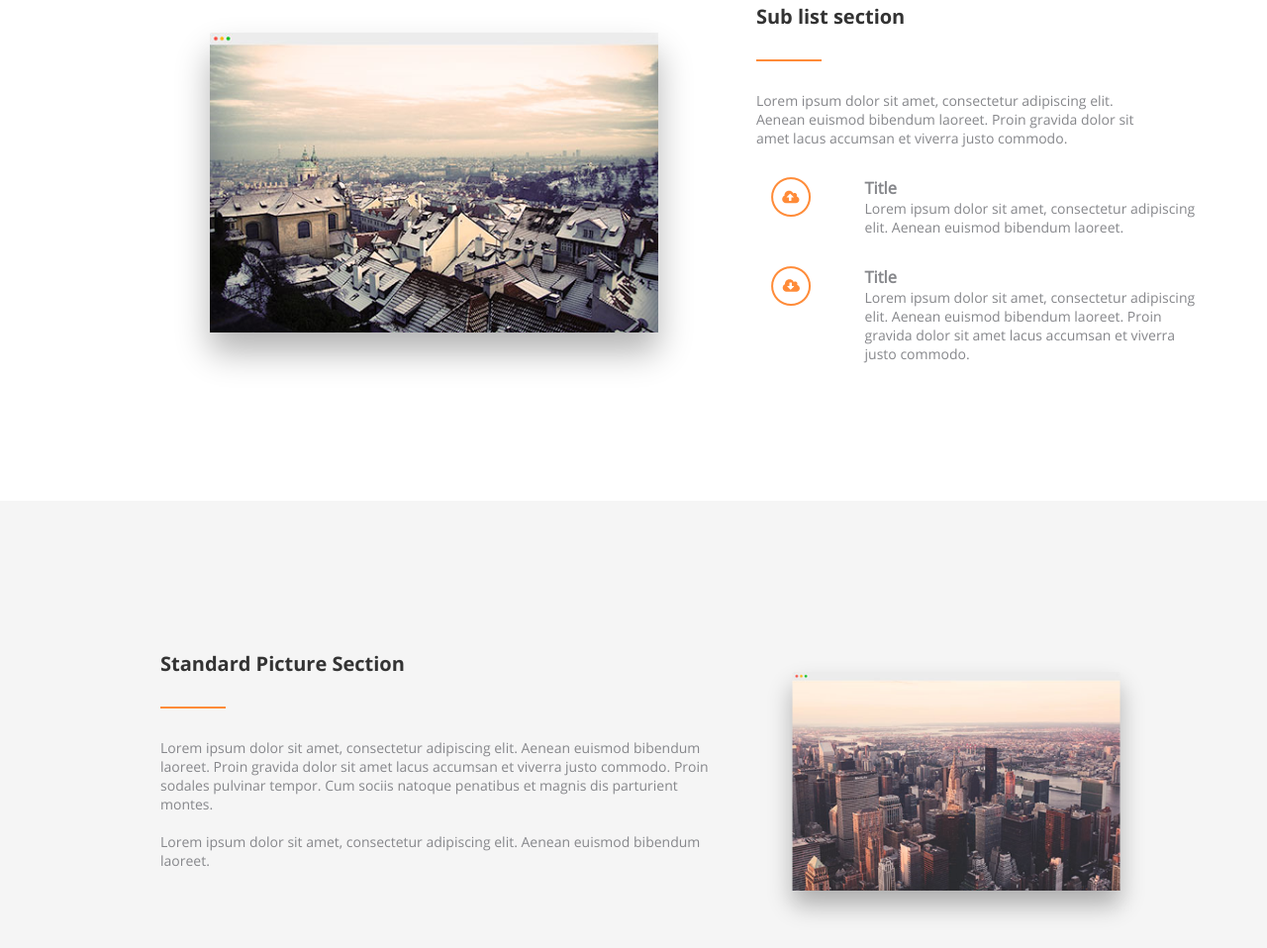
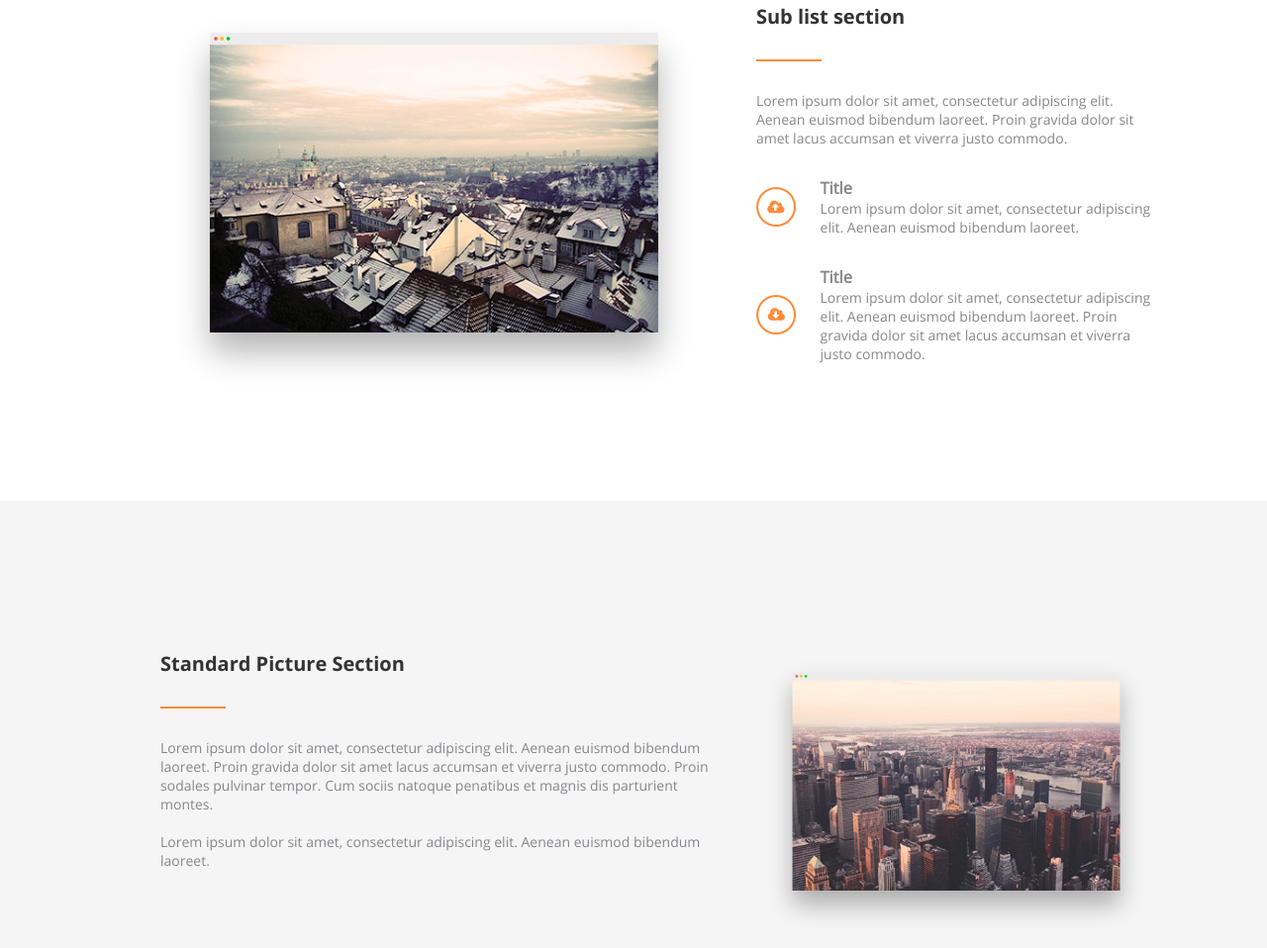
Before and after one commit to mortalshot/AXIT, a plain HTML site: page index.html in a window 1280 px wide. Shown: the part 1545-2503 px from the top of the page at 99% size. Drawn offline with Linux system fonts and the light colour scheme.

Commit message:
Еще фиксы

```diff
--- a/css/style.css
+++ b/css/style.css
@@ -152,6 +152,9 @@ li {
     padding-left: 15px;
 }
 
+.p0 {
+    padding: 0;
+}
 /*navbar-main style*/
 .logo img {
     height: 27px;
@@ -480,6 +483,7 @@ input::placeholder {
     font-family: OpenSansSemiBold;
     color: #86878b;
     padding-bottom: 15px;
+    font-style: italic;
 }
 
 .popular {
--- a/index.html
+++ b/index.html
@@ -141,20 +141,20 @@
                     euismod bibendum laoreet. Proin gravida dolor sit amet lacus
                     accumsan et viverra justo commodo.</p>
                 <div class="subListTitle">
-                    <div class="col-sm-2">
+                    <div class="col-sm-2 p0 d-flex align-center">
                         <img src="./img/download.png" alt="download">
                     </div>
-                    <div class="col-sm-10">
+                    <div class="col-sm-10 p0">
                         <h3>Title</h3>
                         <p>Lorem ipsum dolor sit amet, consectetur adipiscing elit.
                             Aenean euismod bibendum laoreet.</p>
                     </div>
                 </div>
                 <div class="subListTitle">
-                    <div class="col-sm-2">
+                    <div class="col-sm-2 p0 d-flex align-center">
                         <img src="./img/upload.png" alt="download">
                     </div>
-                    <div class="col-sm-10">
+                    <div class="col-sm-10 p0">
                         <h3>Title</h3>
                         <p>Lorem ipsum dolor sit amet, consectetur adipiscing elit.
                             Aenean euismod bibendum laoreet. Proin gravida dolor
@@ -224,7 +224,7 @@
                 <hr class="w-64">
                 <p>Lorem ipsum dolor sit amet, consectetur adipiscing elit.</p>
             </div>
-            <div class="row d-flex" style="padding-bottom: 40px;">
+            <div class="row d-flex justify-center" style="padding-bottom: 40px;">
                 <div class="col-sm-4">
                     <div class="card">
                         <div class="card-body">
```
